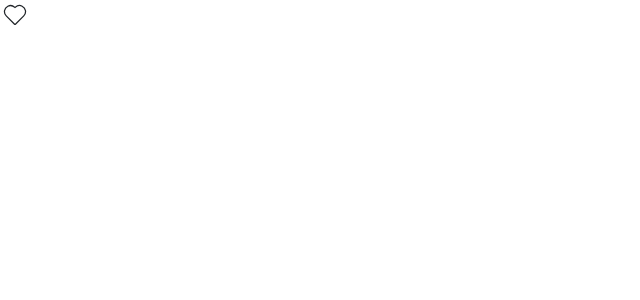
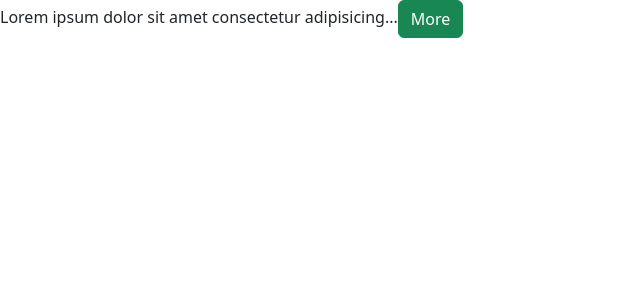
Before and after one commit to Emmafidelis/React-Projects, a React (Vite) app: page / in a window 1280 px wide. Shown: the top 300 px of the page, without its empty margins (0-640 px from the left). Built offline with nearby package versions, Linux system fonts and the light colour scheme.

Commit message:
Building expandableText Component.

```diff
--- a/src/App.tsx
+++ b/src/App.tsx
@@ -1,10 +1,17 @@
 import "./App.css";
-import Like from "./components/Like";
+import ExpandableText from "./components/ExpandableText";
 
 function App() {
   return (
     <>
-      <Like onClick={() => console.log("clicked")} />
+      <ExpandableText maxChar={50}>
+        Lorem ipsum dolor sit amet consectetur adipisicing elit. Aliquam, ex!
+        Sed delectus molestias aliquid iure numquam voluptatum, obcaecati
+        cupiditate similique explicabo iste culpa nesciunt illum earum debitis
+        quae nam dolorem rerum. Repellat sed assumenda dolorem, quidem non nihil
+        ut corporis velit esse quae voluptate ab, expedita provident aspernatur
+        amet eum.
+      </ExpandableText>
     </>
   );
 }
--- /dev/null
+++ b/src/components/ExpandableText.tsx
@@ -0,0 +1,28 @@
+import { useState } from "react";
+
+interface Props {
+  children: string;
+  maxChar?: number;
+}
+
+const ExpandableText = ({ children, maxChar = 20 }: Props) => {
+  const [expanded, setExpanded] = useState(false);
+
+  if (children.length <= maxChar) return <p>{children}</p>;
+
+  const text = expanded ? children : children.substring(0, maxChar);
+
+  return (
+    <p>
+      {text}...
+      <button
+        className="btn btn-success"
+        onClick={() => setExpanded(!expanded)}
+      >
+        {expanded ? "Less" : "More"}
+      </button>
+    </p>
+  );
+};
+
+export default ExpandableText;
```
